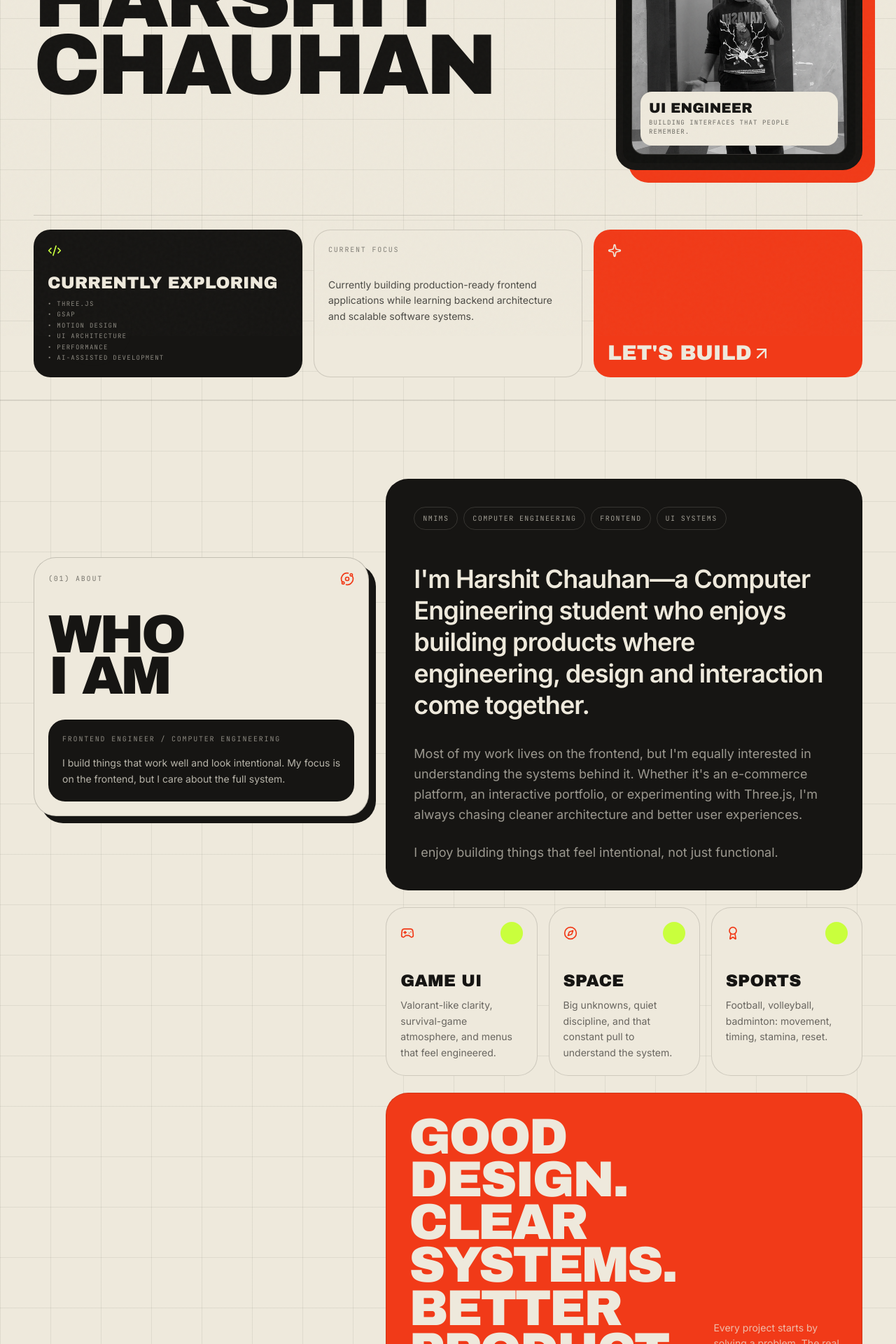
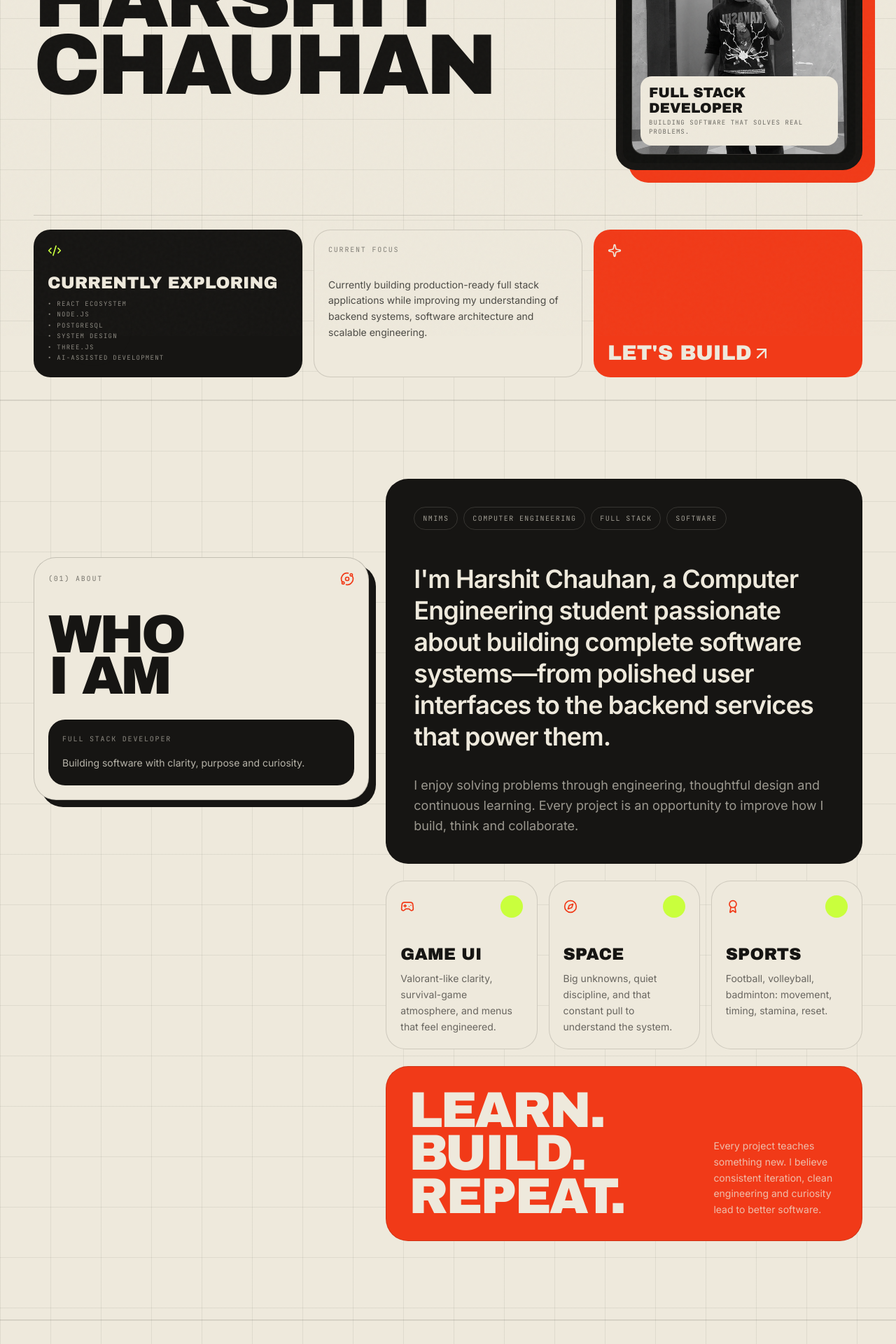
Before and after one commit to harsh4k/portfolio, a React (Vite) app: page / in a window 1280 px wide. Shown: the part 320-2240 px from the top of the page at 70% size. Built offline with nearby package versions, Linux system fonts and the light colour scheme.

Commit message:
pivot messaging to Full Stack Developer, update all copy

```diff
--- a/src/components/About.tsx
+++ b/src/components/About.tsx
@@ -54,10 +54,10 @@ export default function About() {
             </h2>
             <div className="mt-8 rounded-3xl bg-[#161513] p-5 text-[#EEE9DC]">
               <p className="font-mono text-[10px] uppercase tracking-[0.18em] text-[#EEE9DC]/55">
-                Frontend engineer / Computer engineering
+                Full Stack Developer
               </p>
               <p className="mt-4 text-sm leading-relaxed text-[#EEE9DC]/75">
-                I build things that work well and look intentional. My focus is on the frontend, but I care about the full system.
+                Building software with clarity, purpose and curiosity.
               </p>
             </div>
           </div>
@@ -72,20 +72,17 @@ export default function About() {
             className="min-w-0 rounded-[32px] bg-[#161513] p-6 text-[#EEE9DC] md:p-10"
           >
             <div className="mb-12 flex min-w-0 flex-wrap gap-2 font-mono text-[10px] uppercase tracking-[0.14em]">
-              {["NMIMS", "Computer Engineering", "Frontend", "UI Systems"].map((item) => (
+              {["NMIMS", "Computer Engineering", "Full Stack", "Software"].map((item) => (
                 <span key={item} className="rounded-full border border-[#EEE9DC]/15 px-3 py-2 text-[#EEE9DC]/65">
                   {item}
                 </span>
               ))}
             </div>
             <p className="max-w-4xl text-2xl font-semibold leading-tight tracking-tight md:text-4xl">
-              I'm Harshit Chauhan—a Computer Engineering student who enjoys building products where engineering, design and interaction come together.
+              I'm Harshit Chauhan, a Computer Engineering student passionate about building complete software systems—from polished user interfaces to the backend services that power them.
             </p>
             <p className="mt-8 max-w-3xl text-base leading-relaxed text-[#EEE9DC]/62 md:text-lg">
-              Most of my work lives on the frontend, but I'm equally interested in understanding the systems behind it. Whether it's an e-commerce platform, an interactive portfolio, or experimenting with Three.js, I'm always chasing cleaner architecture and better user experiences.
-            </p>
-            <p className="mt-6 text-base leading-relaxed text-[#EEE9DC]/62 md:text-lg">
-              I enjoy building things that feel intentional, not just functional.
+              I enjoy solving problems through engineering, thoughtful design and continuous learning. Every project is an opportunity to improve how I build, think and collaborate.
             </p>
           </motion.div>
 
@@ -120,14 +117,14 @@ export default function About() {
             className="grid min-w-0 gap-4 rounded-[32px] border border-[#161513]/15 bg-[#F13A18] p-5 text-[#EEE9DC] md:grid-cols-[1.4fr_0.6fr] md:p-8"
           >
             <p className="min-w-0 break-words font-display text-[clamp(2.4rem,11vw,4.5rem)] uppercase leading-[0.85] tracking-[-0.04em]">
-              Good design.
+              Learn.
               <br />
-              Clear systems.
+              Build.
               <br />
-              Better products.
+              Repeat.
             </p>
             <p className="min-w-0 self-end text-sm leading-relaxed text-[#EEE9DC]/75">
-              Every project starts by solving a problem. The real difference comes from thoughtful execution, clean systems and attention to detail.
+              Every project teaches something new. I believe consistent iteration, clean engineering and curiosity lead to better software.
             </p>
           </motion.div>
         </div>
--- a/src/components/Contact.tsx
+++ b/src/components/Contact.tsx
@@ -64,7 +64,7 @@ export default function Contact() {
 
           <div className="rounded-[36px] bg-[#F13A18] p-5 text-[#EEE9DC] md:p-8">
             <p className="font-display text-2xl uppercase leading-tight md:text-3xl">
-              Every good project starts with a conversation. Let's have one.
+              Every great project starts with a conversation. Let's build something together.
             </p>
             <button
               onClick={() => {
--- a/src/components/Hero.tsx
+++ b/src/components/Hero.tsx
@@ -22,7 +22,7 @@ export default function Hero() {
           <motion.div style={{ y: titleY }} className="pt-6 lg:pt-8">
             <div className="mb-4 inline-flex items-center gap-2 rounded-full border border-[#161513]/15 bg-[#EEE9DC] px-3 py-2 font-mono text-[9px] uppercase tracking-[0.18em]">
               <span className="h-2 w-2 rounded-full bg-[#C9FF3D]" />
-              UI engineer
+              Full Stack Developer
             </div>
             <h1 className="font-display text-[18vw] uppercase leading-[0.78] tracking-[-0.04em] text-[#161513] sm:text-[15vw] lg:text-[9.6vw]">
               Harshit
@@ -48,9 +48,9 @@ export default function Hero() {
                 className="h-full w-full object-cover grayscale contrast-110"
               />
               <div className="absolute inset-x-3 bottom-3 rounded-2xl bg-[#EEE9DC] p-3 text-[#161513]">
-                <p className="font-display text-xl uppercase leading-[1.1]">UI Engineer</p>
+                <p className="font-display text-xl uppercase leading-[1.1]">Full Stack Developer</p>
                 <p className="mt-1 font-mono text-[9px] uppercase tracking-[0.12em] text-[#161513]/60">
-                  Building interfaces that people remember.
+                  Building software that solves real problems.
                 </p>
               </div>
             </div>
@@ -62,18 +62,18 @@ export default function Hero() {
             <Code2 className="mb-6 h-5 w-5 text-[#C9FF3D]" />
             <p className="font-display text-2xl uppercase leading-none">Currently exploring</p>
             <div className="mt-3 space-y-0.5 font-mono text-[9px] uppercase tracking-[0.14em] text-[#EEE9DC]/55">
+              <p>• React Ecosystem</p>
+              <p>• Node.js</p>
+              <p>• PostgreSQL</p>
+              <p>• System Design</p>
               <p>• Three.js</p>
-              <p>• GSAP</p>
-              <p>• Motion Design</p>
-              <p>• UI Architecture</p>
-              <p>• Performance</p>
               <p>• AI-assisted Development</p>
             </div>
           </div>
           <div className="rounded-3xl border border-[#161513]/15 bg-[#EEE9DC] p-5">
             <p className="font-mono text-[10px] uppercase tracking-[0.18em] text-[#161513]/50">Current focus</p>
             <p className="mt-8 text-sm leading-relaxed text-[#161513]/75">
-              Currently building production-ready frontend applications while learning backend architecture and scalable software systems.
+              Currently building production-ready full stack applications while improving my understanding of backend systems, software architecture and scalable engineering.
             </p>
           </div>
           <button
--- a/src/components/Journey.tsx
+++ b/src/components/Journey.tsx
@@ -70,7 +70,7 @@ export default function Journey() {
           className="mt-12 grid gap-4 md:grid-cols-[0.8fr_1.2fr]"
         >
           <div className="rounded-[32px] bg-[#F13A18] p-5 text-[#EEE9DC]">
-            <p className="font-mono text-[10px] uppercase tracking-[0.18em] text-[#EEE9DC]/65">Still iterating. Still learning. Still shipping.</p>
+            <p className="font-mono text-[10px] uppercase tracking-[0.18em] text-[#EEE9DC]/65">Still iterating. Still learning. Still building.</p>
             <p className="mt-16 font-display text-5xl uppercase leading-none">Version 2.6</p>
           </div>
           <div className="rounded-[32px] border border-[#161513]/15 bg-[#EEE9DC] p-5">
@@ -80,7 +80,7 @@ export default function Journey() {
               Already building.
             </p>
             <p className="mt-4 text-sm leading-relaxed text-[#161513]/62">
-              Experience isn't measured only in years. It's measured in projects shipped, problems solved, and the willingness to improve with every build.
+              Experience isn't measured only by time. It's measured by curiosity, consistency and the willingness to keep improving.
             </p>
           </div>
         </motion.div>
--- a/src/components/Projects.tsx
+++ b/src/components/Projects.tsx
@@ -82,7 +82,7 @@ export default function Projects() {
               Better taste.
             </p>
             <p className="text-sm leading-relaxed text-[#EEE9DC]/65">
-              Every project improves something—design, architecture, performance or interaction. Progress comes from building consistently.
+              Every project leaves me with something valuable—better architecture, stronger problem solving, cleaner code or a new perspective. Progress comes from building consistently.
             </p>
           </div>
         </div>
```
Also changed, not shown: src/data.ts (+8 -8 lines).
